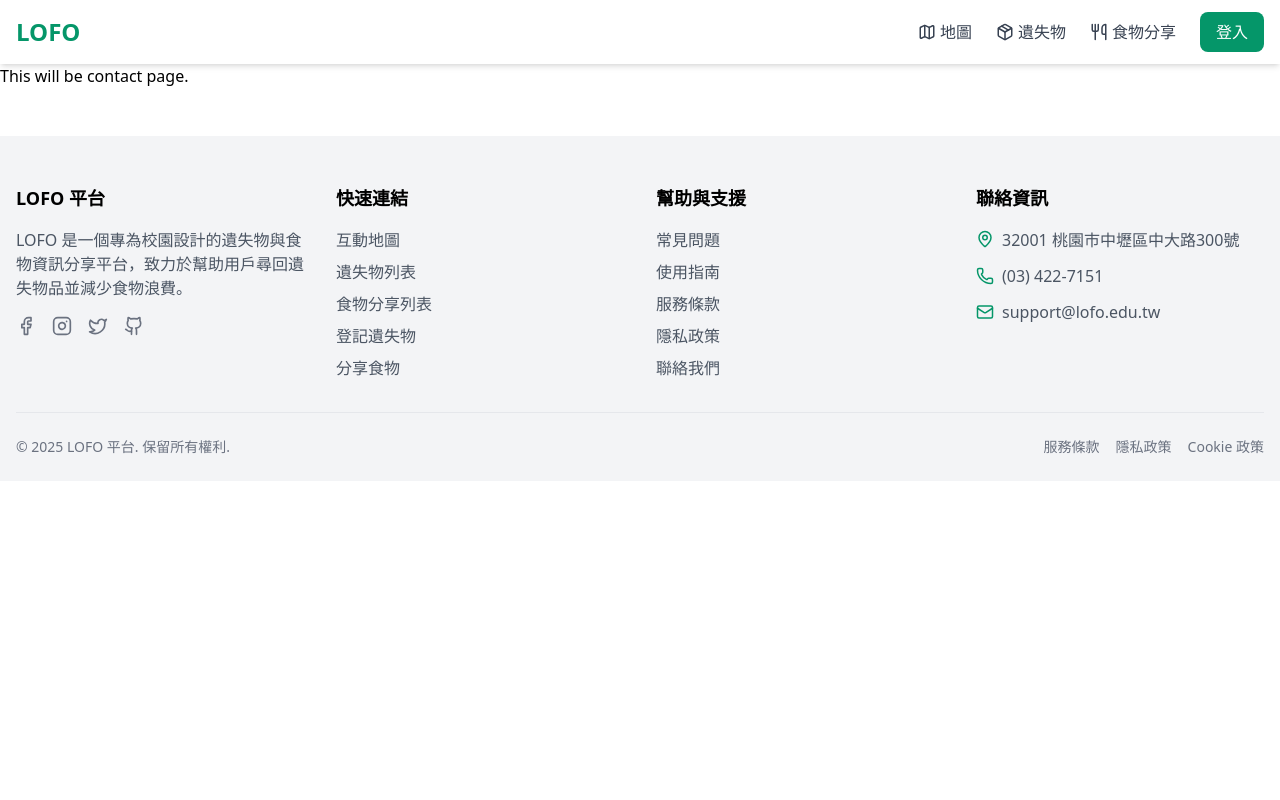
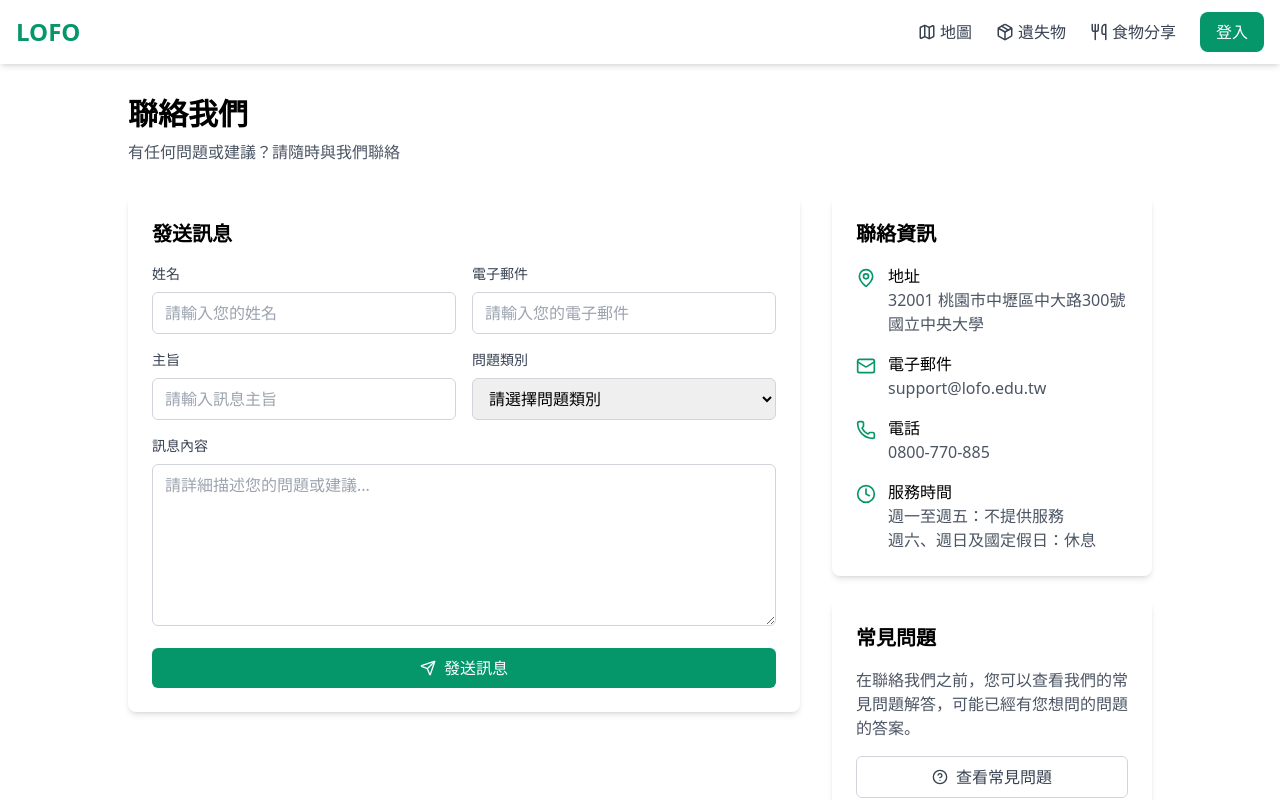
Before and after one commit to YuanWang08/LOFO-Flatform, a Nuxt app in the folder frontend/: page /contact in a window 1280 px wide. Shown: the top 800 px of the page. Built offline with nearby package versions, Linux system fonts and the light colour scheme.

Commit message:
新增聯絡我們頁面，包含聯絡表單、聯絡資訊及常見問題，改善用戶互動體驗

```diff
--- a/frontend/pages/contact/index.vue
+++ b/frontend/pages/contact/index.vue
@@ -1,3 +1,242 @@
 <template>
-  <h1>This will be contact page.</h1>
+  <div class="container mx-auto px-4 py-8">
+    <div class="max-w-5xl mx-auto">
+      <h1 class="text-3xl font-bold mb-2">聯絡我們</h1>
+      <p class="text-gray-600 mb-8">有任何問題或建議？請隨時與我們聯絡</p>
+
+      <div class="grid grid-cols-1 lg:grid-cols-3 gap-8">
+        <!-- 聯絡表單 -->
+        <div class="lg:col-span-2">
+          <div class="bg-white rounded-lg shadow-md p-6">
+            <div v-if="isSubmitted" class="text-center py-8">
+              <div
+                class="w-16 h-16 bg-emerald-100 rounded-full flex items-center justify-center mx-auto mb-4"
+              >
+                <CheckCircle class="h-8 w-8 text-emerald-600" />
+              </div>
+              <h2 class="text-2xl font-bold mb-2">訊息已送出！</h2>
+              <p class="text-gray-600 mb-6">
+                感謝您的來信。我們已收到您的訊息，將盡快回覆您。通常我們會在 1-2
+                個工作日內回覆。
+              </p>
+              <button
+                @click="isSubmitted = false"
+                class="px-4 py-2 bg-emerald-600 text-white rounded-md hover:bg-emerald-700 transition-colors"
+              >
+                發送另一則訊息
+              </button>
+            </div>
+            <form v-else @submit.prevent="handleSubmit">
+              <h2 class="text-xl font-semibold mb-4">發送訊息</h2>
+              <div class="space-y-4">
+                <div class="grid grid-cols-1 md:grid-cols-2 gap-4">
+                  <div class="space-y-2">
+                    <label
+                      for="name"
+                      class="block text-sm font-medium text-gray-700"
+                      >姓名</label
+                    >
+                    <input
+                      id="name"
+                      v-model="formState.name"
+                      type="text"
+                      placeholder="請輸入您的姓名"
+                      class="w-full border border-gray-300 rounded-md px-3 py-2 focus:outline-none focus:ring-2 focus:ring-emerald-500"
+                      required
+                    />
+                  </div>
+                  <div class="space-y-2">
+                    <label
+                      for="email"
+                      class="block text-sm font-medium text-gray-700"
+                      >電子郵件</label
+                    >
+                    <input
+                      id="email"
+                      v-model="formState.email"
+                      type="email"
+                      placeholder="請輸入您的電子郵件"
+                      class="w-full border border-gray-300 rounded-md px-3 py-2 focus:outline-none focus:ring-2 focus:ring-emerald-500"
+                      required
+                    />
+                  </div>
+                </div>
+
+                <div class="grid grid-cols-1 md:grid-cols-2 gap-4">
+                  <div class="space-y-2">
+                    <label
+                      for="subject"
+                      class="block text-sm font-medium text-gray-700"
+                      >主旨</label
+                    >
+                    <input
+                      id="subject"
+                      v-model="formState.subject"
+                      type="text"
+                      placeholder="請輸入訊息主旨"
+                      class="w-full border border-gray-300 rounded-md px-3 py-2 focus:outline-none focus:ring-2 focus:ring-emerald-500"
+                      required
+                    />
+                  </div>
+                  <div class="space-y-2">
+                    <label
+                      for="category"
+                      class="block text-sm font-medium text-gray-700"
+                      >問題類別</label
+                    >
+                    <select
+                      id="category"
+                      v-model="formState.category"
+                      class="w-full border border-gray-300 rounded-md px-3 py-2 focus:outline-none focus:ring-2 focus:ring-emerald-500"
+                      required
+                    >
+                      <option value="" disabled selected>請選擇問題類別</option>
+                      <option value="general">一般問題</option>
+                      <option value="account">帳號問題</option>
+                      <option value="lost-found">遺失物相關</option>
+                      <option value="food-sharing">食物分享相關</option>
+                      <option value="technical">技術問題</option>
+                      <option value="suggestion">建議與回饋</option>
+                      <option value="other">其他</option>
+                    </select>
+                  </div>
+                </div>
+
+                <div class="space-y-2">
+                  <label
+                    for="message"
+                    class="block text-sm font-medium text-gray-700"
+                    >訊息內容</label
+                  >
+                  <textarea
+                    id="message"
+                    v-model="formState.message"
+                    placeholder="請詳細描述您的問題或建議..."
+                    rows="6"
+                    class="w-full border border-gray-300 rounded-md px-3 py-2 focus:outline-none focus:ring-2 focus:ring-emerald-500"
+                    required
+                  ></textarea>
+                </div>
+
+                <button
+                  type="submit"
+                  class="w-full px-4 py-2 bg-emerald-600 text-white rounded-md hover:bg-emerald-700 transition-colors disabled:opacity-50 disabled:cursor-not-allowed"
+                  :disabled="isSubmitting"
+                >
+                  <div
+                    v-if="isSubmitting"
+                    class="flex items-center justify-center"
+                  >
+                    <Loader2 class="mr-2 h-4 w-4 animate-spin" />
+                    發送中...
+                  </div>
+                  <div v-else class="flex items-center justify-center">
+                    <Send class="mr-2 h-4 w-4" />
+                    發送訊息
+                  </div>
+                </button>
+              </div>
+            </form>
+          </div>
+        </div>
+
+        <!-- 聯絡資訊 -->
+        <div class="space-y-6">
+          <div class="bg-white rounded-lg shadow-md p-6">
+            <h2 class="text-xl font-semibold mb-4">聯絡資訊</h2>
+            <div class="space-y-4">
+              <div class="flex items-start">
+                <MapPin class="h-5 w-5 text-emerald-600 mt-1 mr-3" />
+                <div>
+                  <p class="font-medium">地址</p>
+                  <p class="text-gray-600">32001 桃園市中壢區中大路300號</p>
+                  <p class="text-gray-600">國立中央大學</p>
+                </div>
+              </div>
+              <div class="flex items-start">
+                <Mail class="h-5 w-5 text-emerald-600 mt-1 mr-3" />
+                <div>
+                  <p class="font-medium">電子郵件</p>
+                  <p class="text-gray-600">support@lofo.edu.tw</p>
+                </div>
+              </div>
+              <div class="flex items-start">
+                <Phone class="h-5 w-5 text-emerald-600 mt-1 mr-3" />
+                <div>
+                  <p class="font-medium">電話</p>
+                  <p class="text-gray-600">0800-770-885</p>
+                </div>
+              </div>
+              <div class="flex items-start">
+                <Clock class="h-5 w-5 text-emerald-600 mt-1 mr-3" />
+                <div>
+                  <p class="font-medium">服務時間</p>
+                  <p class="text-gray-600">週一至週五：不提供服務</p>
+                  <p class="text-gray-600">週六、週日及國定假日：休息</p>
+                </div>
+              </div>
+            </div>
+          </div>
+
+          <div class="bg-white rounded-lg shadow-md p-6">
+            <h2 class="text-xl font-semibold mb-4">常見問題</h2>
+            <p class="text-gray-600 mb-4">
+              在聯絡我們之前，您可以查看我們的常見問題解答，可能已經有您想問的問題的答案。
+            </p>
+            <NuxtLink to="/faq">
+              <button
+                class="w-full px-4 py-2 border border-gray-300 bg-white text-gray-700 rounded-md hover:bg-gray-50 transition-colors flex items-center justify-center"
+              >
+                <HelpCircle class="mr-2 h-4 w-4" />
+                查看常見問題
+              </button>
+            </NuxtLink>
+          </div>
+        </div>
+      </div>
+    </div>
+  </div>
 </template>
+
+<script setup>
+import { ref, reactive } from "vue";
+import {
+  MapPin,
+  Phone,
+  Mail,
+  Clock,
+  Send,
+  Loader2,
+  CheckCircle,
+  HelpCircle,
+} from "lucide-vue-next";
+
+const formState = reactive({
+  name: "",
+  email: "",
+  subject: "",
+  category: "",
+  message: "",
+});
+
+const isSubmitting = ref(false);
+const isSubmitted = ref(false);
+
+const handleSubmit = () => {
+  isSubmitting.value = true;
+
+  // 模擬表單提交
+  setTimeout(() => {
+    isSubmitting.value = false;
+    isSubmitted.value = true;
+    // 在實際應用中，這裡應該是發送表單數據到後端的代碼
+
+    // 重置表單
+    formState.name = "";
+    formState.email = "";
+    formState.subject = "";
+    formState.category = "";
+    formState.message = "";
+  }, 1500);
+};
+</script>
```
